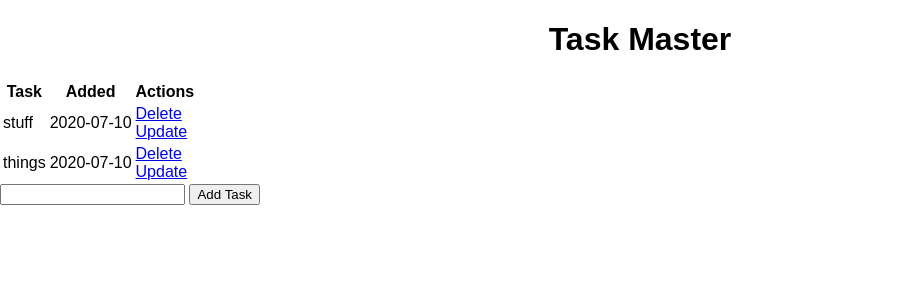
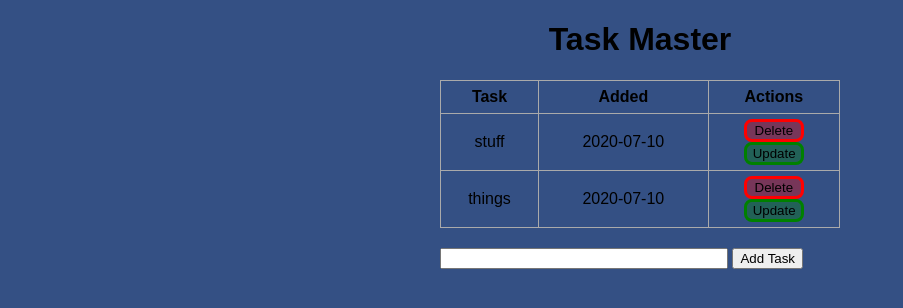
Before and after one commit to zace118/TaskMasterPyFl, a Flask app: page / in a window 1280 px wide. Shown: the top 308 px of the page, without its empty margins (0-903 px from the left). Run offline with Flask 2, Linux system fonts and the light colour scheme; data comes from the database, SQL or seed files in the repository; both versions use the stored data as it was after the commit.

Commit message:
Fixed the Procfile and added stylings

```diff
--- a/static/css/main.css
+++ b/static/css/main.css
@@ -1,4 +1,59 @@
-body {
+body,
+html {
   margin: 0;
   font-family: sans-serif;
+  background-color: #345084;
 }
+
+.content {
+  margin: 0 auto;
+  width: 400px;
+}
+
+table,
+td,
+th {
+  border: 1px solid #aaa;
+}
+
+table {
+  border-collapse: collapse;
+  width: 100%;
+}
+
+th {
+  height: 30px;
+}
+
+td {
+  text-align: center;
+  padding: 5px;
+}
+
+a {
+  text-decoration: none;
+  color: black;
+}
+
+.form {
+  margin-top: 20px;
+}
+
+#content {
+  width: 70%;
+}
+
+button {
+  width: 50%;
+  border-radius: 8px;
+}
+
+#update {
+  border: solid green;
+  background-color: #00800057;
+}
+
+#delete {
+  border: solid red;
+  background-color: #ff000054;
+}
--- a/templates/index.html
+++ b/templates/index.html
@@ -6,11 +6,11 @@
 
 {% block body %}
 <div class="content">
-    <h1 style="text-align: center;">Task Master</h1>
+    <h1 style="text-align: center">Task Master</h1>
     <!-- More Jinja2 syntax; filter by length -->
     <!-- If there are no entries... -->
     {% if tasks|length < 1 %}
-    <h4 style="text-align: center;">There are no tasks. Create one below!</h4>
+    <h4 style="text-align: center">There are no tasks. Create one below!</h4>
 
     {% else %}
 
@@ -27,18 +27,25 @@
             <td>{{ task.content }}</td>
             <td>{{ task.date_created.date() }}</td>
             <td>
-                <a href="/delete/{{task.id}}">Delete</a>
+                <button id='delete'>
+                    <a href="/delete/{{task.id}}">Delete</a>
+                </button>
                 <br>
-                <a href="/update/{{task.id}}">Update</a>
+                <button id='update'>
+                    <a href="/update/{{task.id}}">Update</a>
+                </button>
+
             </td>
         </tr>
         {% endfor %}
     </table>
+    {% endif %}
+    <div class="form">
+        <form action="/" method="POST">
+            <input type="text" name="content" id='content'>
+            <input type="submit" value="Add Task">
+        </form>
+    </div>
 
-    <form action="/" method="POST">
-        <input type="text" name="content" id='content'>
-        <input type="submit" value="Add Task">
-    </form>
-    {% endif %}
 </div>
 {% endblock %}
```
Also changed, not shown: test.db.
